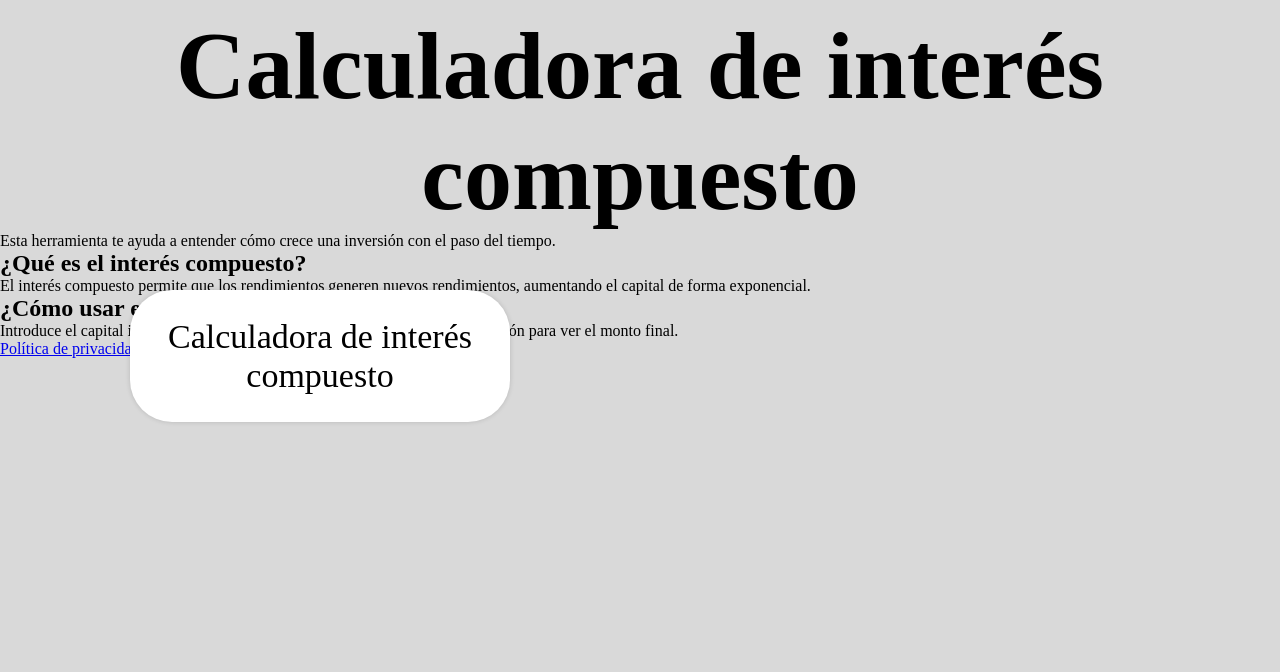
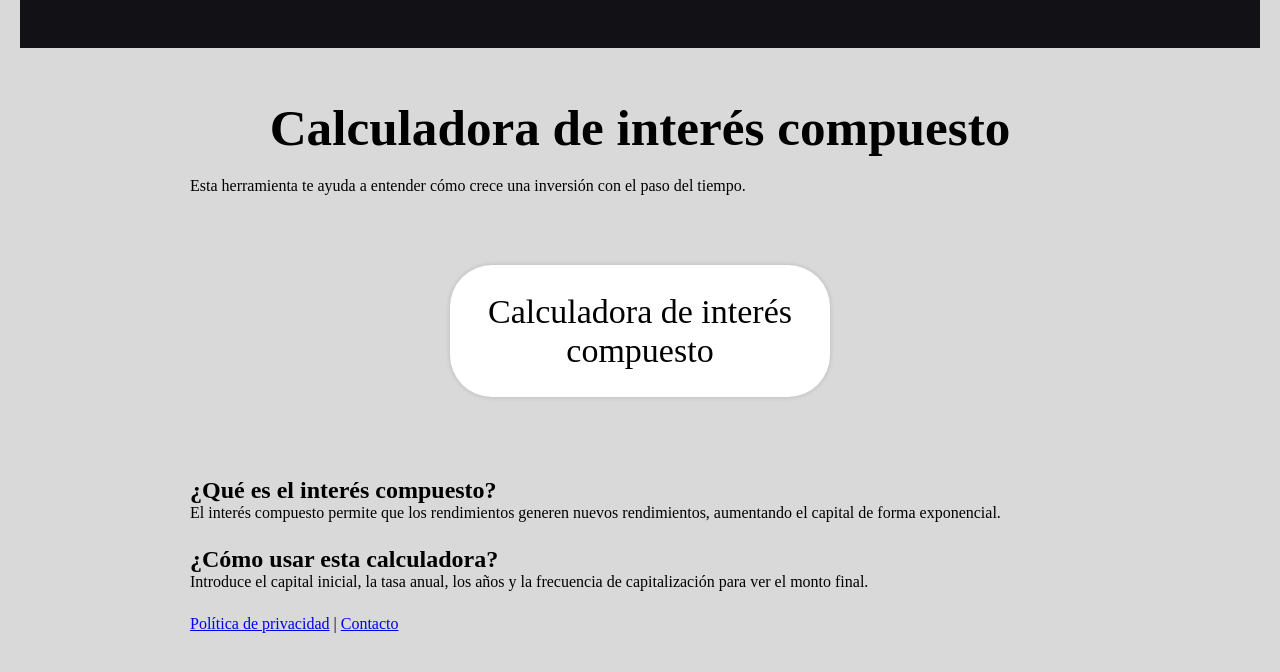
Before and after one commit to beltran36/Beltran, a plain HTML site: page docs/index.html in a window 1280 px wide. Drawn offline with Linux system fonts and the light colour scheme.

Commit message:
Adjust button spacing

```diff
--- a/docs/style.css
+++ b/docs/style.css
@@ -7,34 +7,49 @@
 body{
     background:#d9d9d9;
     font-family:"Times New Roman", serif;
-    overflow:hidden;
+    overflow:auto;
+    min-height:100vh;
+    padding:0 20px 40px;
+}
+
+main{
+    max-width:900px;
+    margin:0 auto;
+    padding:20px 0 60px;
 }
 
 /* Barra superior */
 
-.barra{
+.barra-superior{
     width:100%;
     height:48px;
     background:#111116;
+    margin-bottom:20px;
 }
 
 /* Título */
 
 h1{
     text-align:center;
-    font-size:96px;
+    font-size:clamp(2rem, 4vw, 4rem);
     font-weight:bold;
-    margin-top:10px;
+    margin:10px 0 20px;
+}
+
+section{
+    margin-bottom:24px;
 }
 
 /* Botón */
 
 .boton{
-    position:absolute;
-    left:130px;
-    top:290px;
+    position:relative;
+    left:auto;
+    top:auto;
+    display:flex;
+    margin:70px auto 80px;
 
-    width:380px;
+    width:min(380px, 90vw);
     height:132px;
 
     background:white;
```
